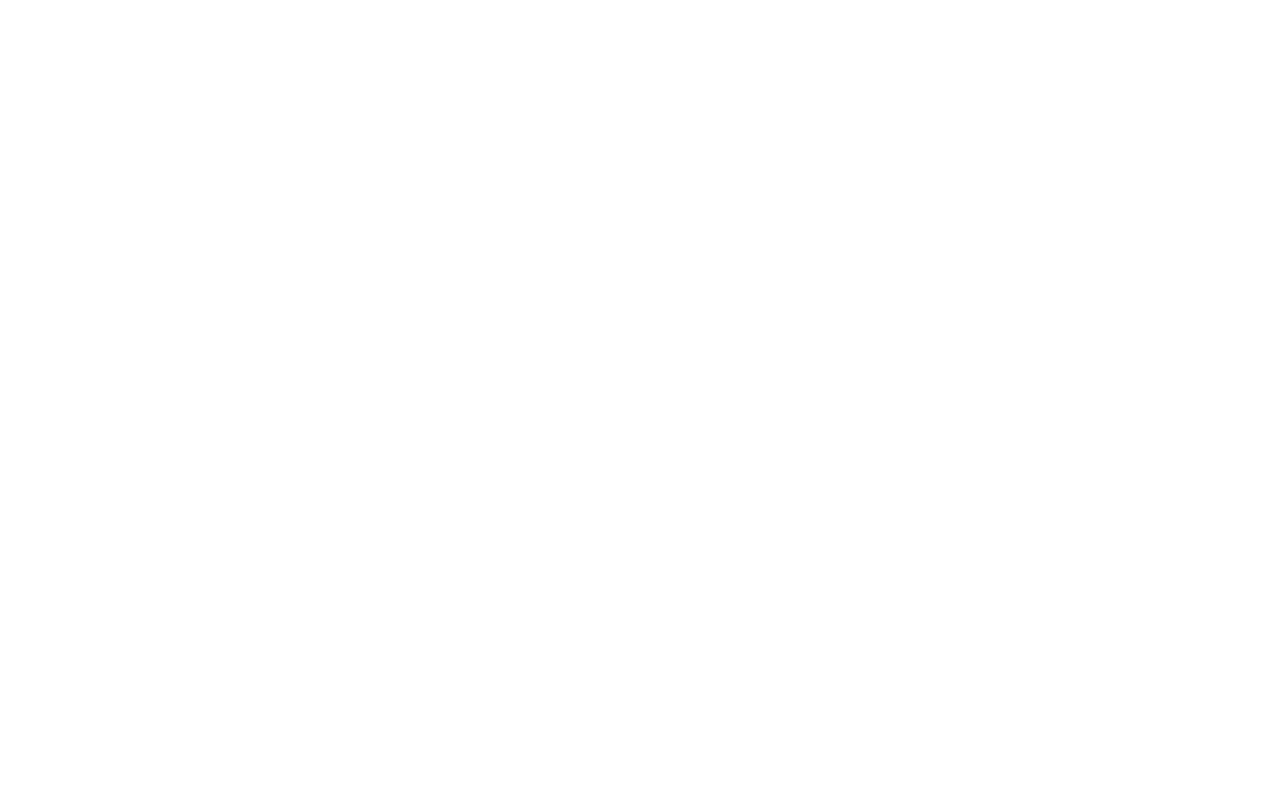
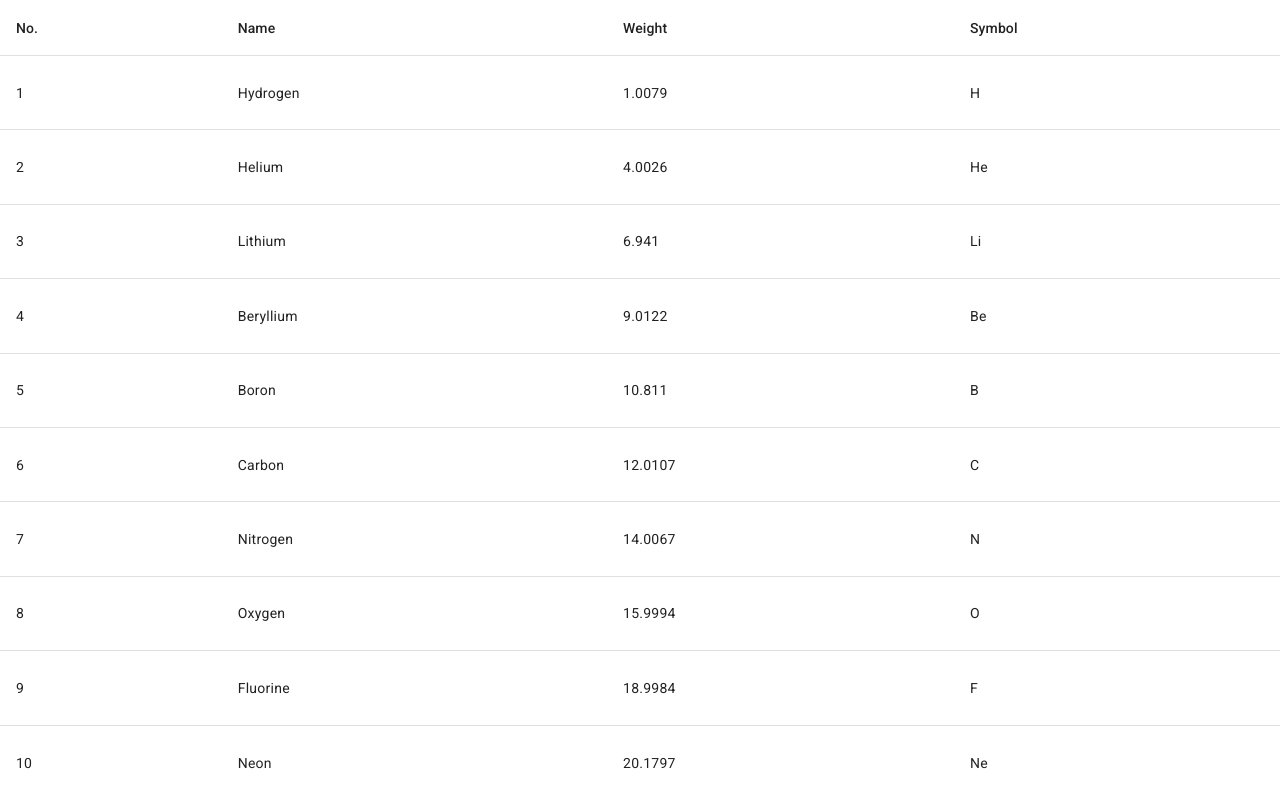
Before and after one commit to LucaSarge4/mazzocchi-info, an Angular app: page /show_data in a window 1280 px wide. Before the commit this address led to /. Built offline with nearby package versions, Linux system fonts and the light colour scheme.

Commit message:
init table

```diff
--- a/src/app/app-routing.module.ts
+++ b/src/app/app-routing.module.ts
@@ -1,6 +1,7 @@
 import { NgModule } from '@angular/core';
 import { RouterModule, Routes } from '@angular/router';
 import { LoginComponent } from './login/login.component';
+import { TableComponent } from './table/table.component';
 
 const routes: Routes = [
     {
@@ -11,6 +12,10 @@
     {
         path: 'login',
         component: LoginComponent
+    },
+    {
+        path: 'show_data',
+        component: TableComponent
     }
 ];
 
--- a/src/app/app.module.ts
+++ b/src/app/app.module.ts
@@ -7,11 +7,13 @@
 import { AppComponent } from './app.component';
 import { LoginComponent } from './login/login.component';
 import { MaterialModule } from './material.module';
+import { TableComponent } from './table/table.component';
 
 @NgModule({
     declarations: [
         AppComponent,
-        LoginComponent
+        LoginComponent,
+        TableComponent
     ],
     imports: [
         BrowserModule,
--- a/src/app/login/login.component.ts
+++ b/src/app/login/login.component.ts
@@ -24,6 +24,7 @@
 
     submit() {
         console.log(this.login);
+        this._router.navigate(['show_data']);
     }
 
 }
--- a/src/app/material.module.ts
+++ b/src/app/material.module.ts
@@ -2,11 +2,13 @@
 import { MatButtonModule } from '@angular/material/button';
 import { MatCardModule } from '@angular/material/card';
 import { MatInputModule } from '@angular/material/input';
+import { MatTableModule } from '@angular/material/table';
 
 const modules = [
   MatCardModule,
   MatInputModule,
-  MatButtonModule
+  MatButtonModule,
+  MatTableModule
 ];
 
 @NgModule({
--- /dev/null
+++ b/src/app/services/auth.service.ts
@@ -0,0 +1,6 @@
+import { Injectable } from "@angular/core";
+
+@Injectable()
+export class AuthService {
+
+}
--- /dev/null
+++ b/src/app/table/table.component.html
@@ -0,0 +1,34 @@
+<div class="table-container">
+    <table mat-table [dataSource]="dataSource" class="mat-elevation-z8">
+
+        <!--- Note that these columns can be defined in any order.
+              The actual rendered columns are set as a property on the row definition" -->
+
+        <!-- Position Column -->
+        <ng-container matColumnDef="position">
+            <th mat-header-cell *matHeaderCellDef> No. </th>
+            <td mat-cell *matCellDef="let element"> {{element.position}} </td>
+        </ng-container>
+
+        <!-- Name Column -->
+        <ng-container matColumnDef="name">
+            <th mat-header-cell *matHeaderCellDef> Name </th>
+            <td mat-cell *matCellDef="let element"> {{element.name}} </td>
+        </ng-container>
+
+        <!-- Weight Column -->
+        <ng-container matColumnDef="weight">
+            <th mat-header-cell *matHeaderCellDef> Weight </th>
+            <td mat-cell *matCellDef="let element"> {{element.weight}} </td>
+        </ng-container>
+
+        <!-- Symbol Column -->
+        <ng-container matColumnDef="symbol">
+            <th mat-header-cell *matHeaderCellDef> Symbol </th>
+            <td mat-cell *matCellDef="let element"> {{element.symbol}} </td>
+        </ng-container>
+
+        <tr mat-header-row *matHeaderRowDef="displayedColumns"></tr>
+        <tr mat-row *matRowDef="let row; columns: displayedColumns;"></tr>
+    </table>
+</div>
--- /dev/null
+++ b/src/app/table/table.component.scss
@@ -0,0 +1,12 @@
+.table-container {
+    position: relative;
+    display: block;
+    height: 100vh;
+    width: 100vw;
+    overflow: hidden;
+
+    table {
+        height: 100%;
+        width: 100%;
+    }
+}
--- /dev/null
+++ b/src/app/table/table.component.ts
@@ -0,0 +1,22 @@
+import { Component } from "@angular/core";
+
+@Component({
+    selector: 'app-table',
+    templateUrl: './table.component.html',
+    styleUrls: ['./table.component.scss']
+})
+export class TableComponent {
+    displayedColumns: string[] = ['position', 'name', 'weight', 'symbol'];
+    dataSource = [
+        { position: 1, name: 'Hydrogen', weight: 1.0079, symbol: 'H' },
+        { position: 2, name: 'Helium', weight: 4.0026, symbol: 'He' },
+        { position: 3, name: 'Lithium', weight: 6.941, symbol: 'Li' },
+        { position: 4, name: 'Beryllium', weight: 9.0122, symbol: 'Be' },
+        { position: 5, name: 'Boron', weight: 10.811, symbol: 'B' },
+        { position: 6, name: 'Carbon', weight: 12.0107, symbol: 'C' },
+        { position: 7, name: 'Nitrogen', weight: 14.0067, symbol: 'N' },
+        { position: 8, name: 'Oxygen', weight: 15.9994, symbol: 'O' },
+        { position: 9, name: 'Fluorine', weight: 18.9984, symbol: 'F' },
+        { position: 10, name: 'Neon', weight: 20.1797, symbol: 'Ne' },
+    ];;
+}
```
